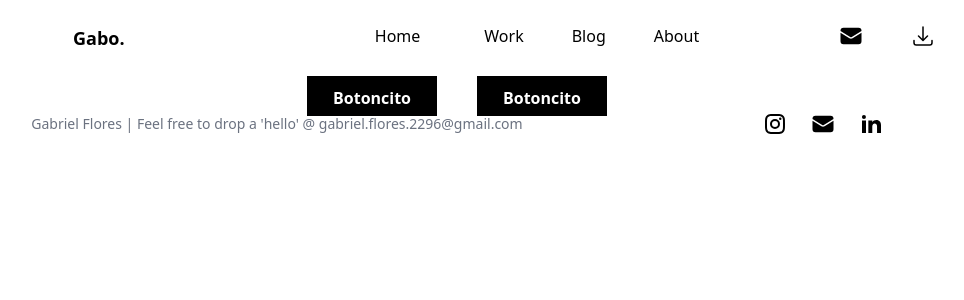
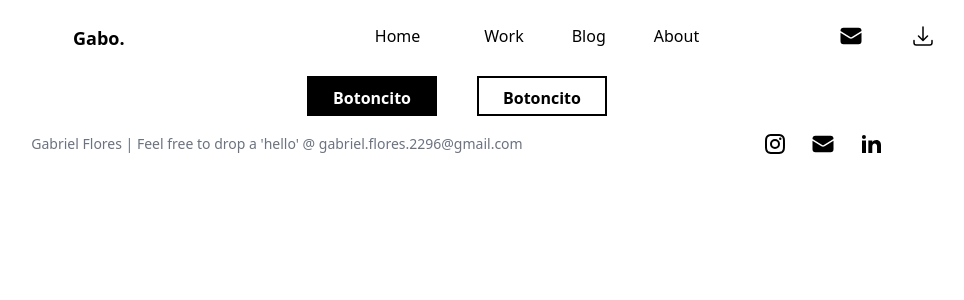
Before and after one commit to Khmlwugh/GabrielWebpage, a React (Vite) app: page / in a window 1280 px wide. Shown: the top 300 px of the page, without its empty margins (183-1147 px from the left). Built offline with nearby package versions, Linux system fonts and the light colour scheme.

Commit message:
UPDATE: Button component finished with initial styling

```diff
--- a/src/App.jsx
+++ b/src/App.jsx
@@ -11,9 +11,9 @@ function App() {
   return (
     <div className="min-w-full p-0">
       <Header/>
-      <div className='h-5 flex space-x-10 justify-center'>
-        <Button/>
-        <Button/>
+      <div className='h-25 flex space-x-10 justify-center'>
+        <Button bg='black'/>
+        <Button bg='white'/>
       </div>
       <Footer/>
     </div>
--- a/src/components/Buttons.jsx
+++ b/src/components/Buttons.jsx
@@ -1,6 +1,13 @@
-function Button({bg}){
+function Button({bg, clss}){
+
+   if (bg == 'black'){
+      clss = 'bg-black text-white font-bold border-2 border-black px-6 py-2 h-10'
+   } else if (bg ='white'){
+      clss = 'bg-transparent text-black font-bold border-2 border-black px-6 py-2 h-10'
+   }
+
   return(
-    <button className='bg-black text-white font-semibold border-2 border-black px-6 py-2 h-10'>
+    <button className={clss}>
       Botoncito
     </button>
   )
```
